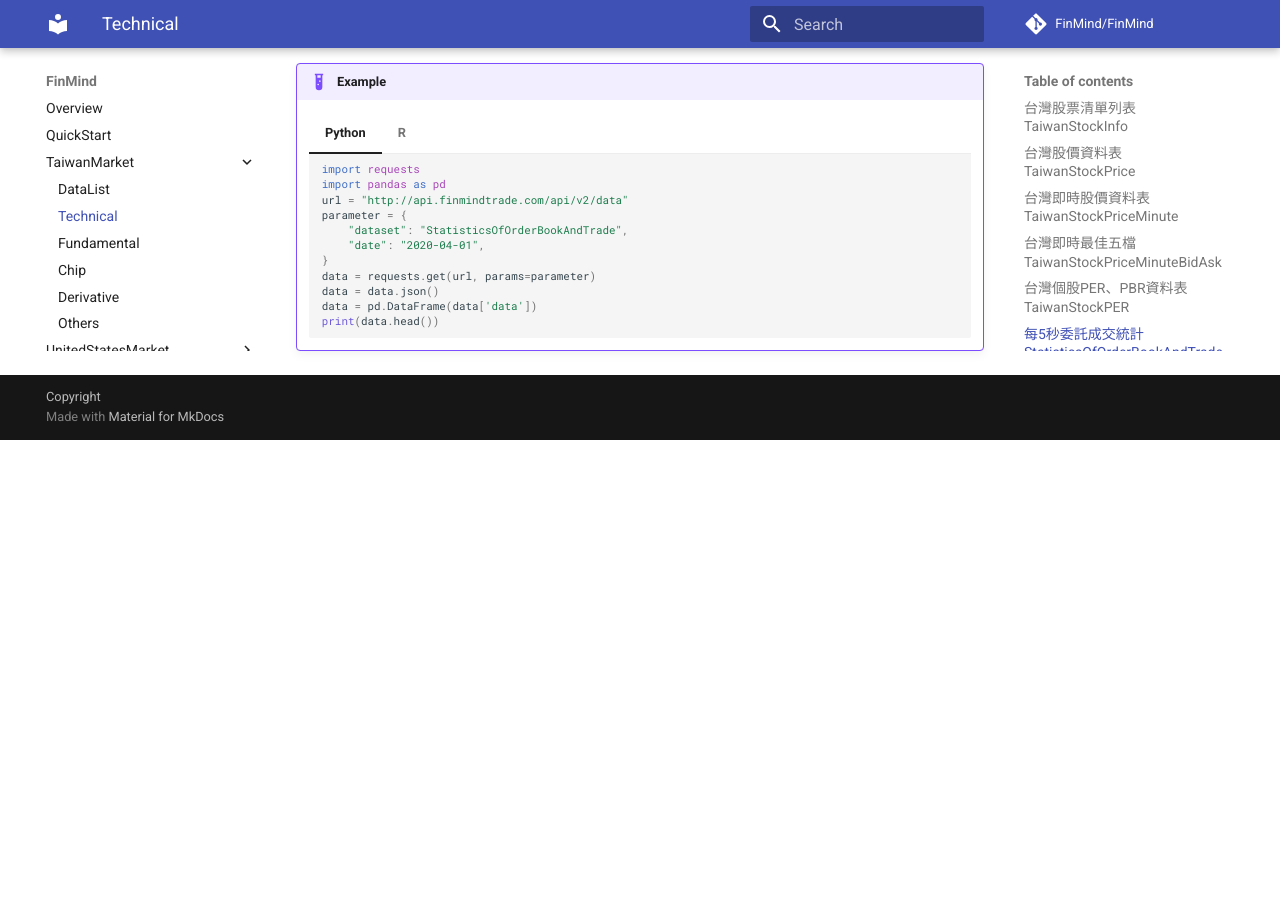
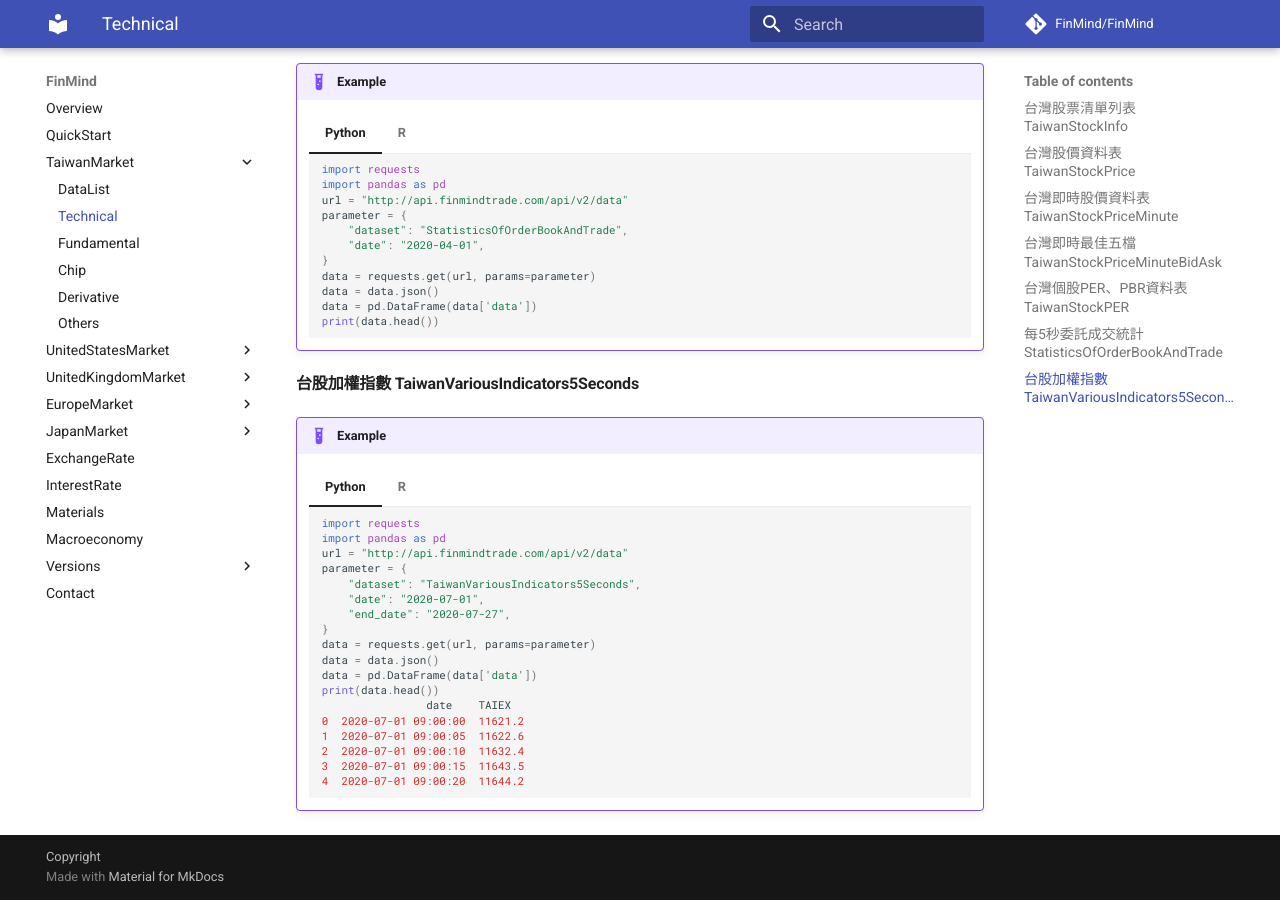
Before and after one commit to FinMind/FinMind-Doc, an MkDocs documentation site: the page built from docs/tutor/TaiwanMarket/Technical.md, in a window 1280 px wide and 900 px high, scrolled down 3024 px. Built offline with MkDocs 1.6.1 and Material for MkDocs 9.7.7, drawn with Linux system fonts in a browser that asks for light colours; comment, search, counter and statistics services are not loaded; before the commit the page ends 3464 px from its top, so only the background shows below that.

Commit message:
feat: add TaiwanVariousIndicators5Seconds

````diff
--- a/docs/tutor/TaiwanMarket/Technical.md
+++ b/docs/tutor/TaiwanMarket/Technical.md
@@ -287,3 +287,48 @@
         colnames(df) = names(data$data)
         head(df)
         ```
+
+
+#### 台股加權指數 TaiwanVariousIndicators5Seconds
+
+!!! example
+    === "Python"
+        ```python
+        import requests
+        import pandas as pd
+        url = "http://api.finmindtrade.com/api/v2/data"
+        parameter = {
+            "dataset": "TaiwanVariousIndicators5Seconds",
+            "date": "2020-07-01",
+            "end_date": "2020-07-27",
+        }
+        data = requests.get(url, params=parameter)
+        data = data.json()
+        data = pd.DataFrame(data['data'])
+        print(data.head())
+                        date    TAIEX
+        0  2020-07-01 09:00:00  11621.2
+        1  2020-07-01 09:00:05  11622.6
+        2  2020-07-01 09:00:10  11632.4
+        3  2020-07-01 09:00:15  11643.5
+        4  2020-07-01 09:00:20  11644.2
+        ```
+    === "R"
+        ```R
+        library(httr)
+        library(data.table)
+        url = 'http://api.finmindtrade.com/api/v2/data'
+        response = httr::GET(url = url,
+                            query = list(
+                            dataset="TaiwanVariousIndicators5Seconds",
+                            date= "2020-07-01",
+                            "end_date": "2020-07-27"
+                            )
+        )
+        data = content(response)
+        df = data.table(matrix(unlist(data$data),
+                            nrow=length(unlist(data$data[1]))
+        ))
+        colnames(df) = names(data$data)
+        head(df)
+        ```
````
Also changed, not shown: docs/index.md (+1 -1 lines), docs/tutor/TaiwanMarket/DataList.md (+2 -1 lines).
